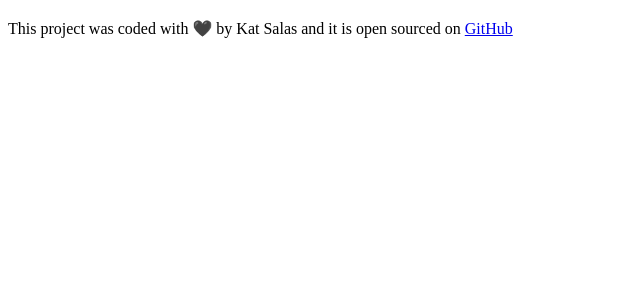
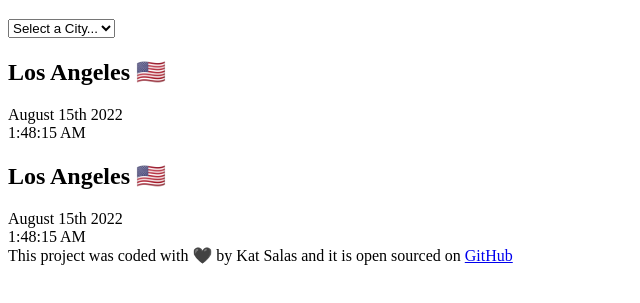
Before and after one commit to KatYokai/Kats-World-Clock, a plain HTML site: page index.html in a window 1280 px wide. Shown: the part 61-364 px from the top of the page, without its empty margins (0-640 px from the left). Drawn offline with Linux system fonts and the light colour scheme.

Commit message:
Adding basic html

```diff
--- a/index.html
+++ b/index.html
@@ -7,8 +7,32 @@
     <link rel="stylesheet" href="src/style.css">
 </head>
 <body>
+    <div class="container">
     <h1>World Clock</h1>
+
+    <select name="cities" id="cities">
+        <option value="">Select a City...</option>
+        <option value="newyork">New York</option>
+        <option value="tokyo">Tokyo</option>
+        <option value="paris">Paris</option>
+        <option value="sydney">Sydney</option>
+    </select>
+
+    <div class="city">
+      <h2>Los Angeles 🇺🇸</h2>
+      <div class="date">August 15th 2022</div>
+      <div class="time">1:48:15 AM</div>
+    </div>
+
+    <div class="city">
+      <h2>Los Angeles 🇺🇸</h2>
+      <div class="date">August 15th 2022</div>
+      <div class="time">1:48:15 AM</div>
+    </div>
+    </div>
+
     <footer>This project was coded with 🖤 by Kat Salas and it is open sourced on <a href="https://github.com/KatYokai/Kats-World-Clock" target="_blank">GitHub</a>
+
     <script src="src/index.js"></script>
 </body>
 </html>
```
